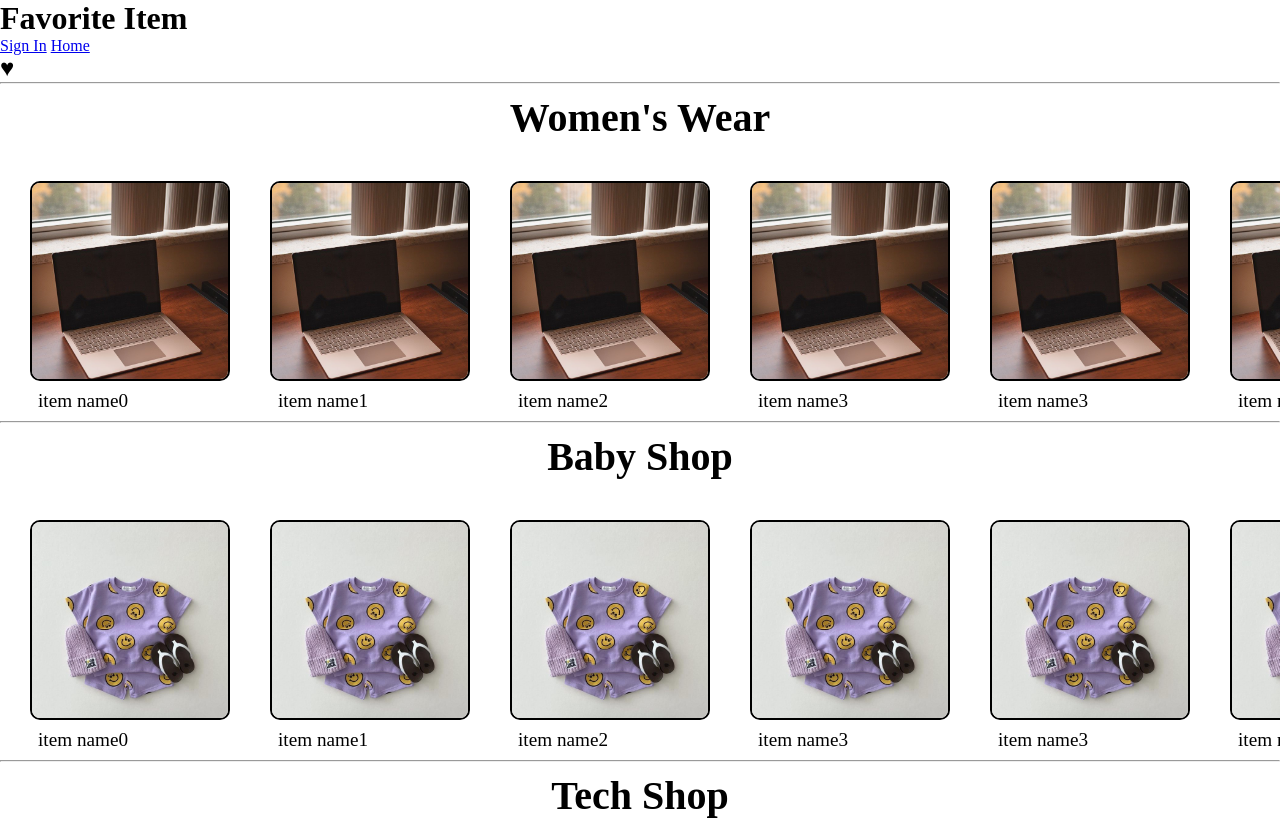
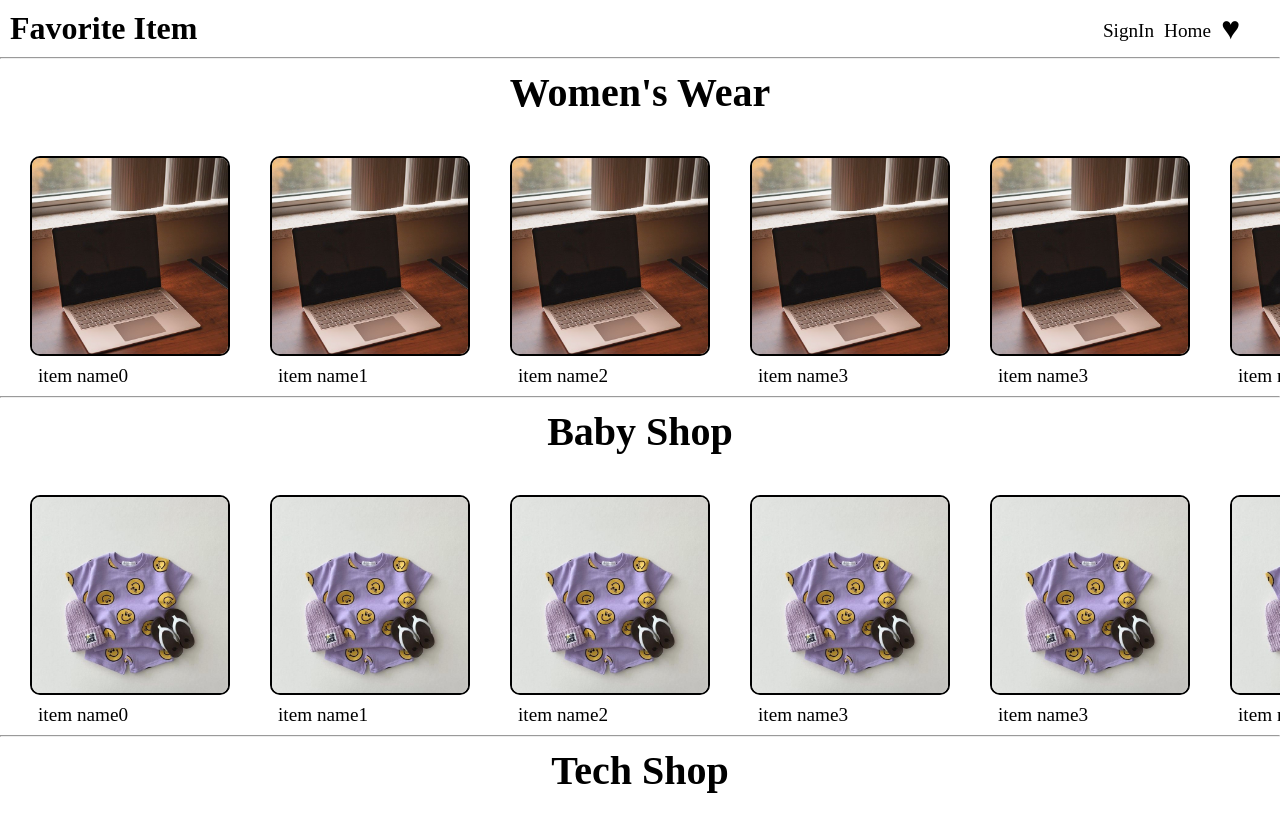
Before and after one commit to Ali-ElMowed/favorire-item-frontend-electronjs, a website: page index.html in a window 1280 px wide. Shown: the top 822 px of the page. Drawn offline with Linux system fonts and the light colour scheme.

Commit message:
Styled the header section of the landing page

```diff
--- a/index.html
+++ b/index.html
@@ -16,9 +16,9 @@
   <div class="header">
     <h1>Favorite Item</h1>
     <div class="left-side-header">
-      <a href="signin.html">Sign In</a>
+      <a href="signin.html">SignIn</a>
       <a href="index.html">Home</a>
-      <h2>&#9829</h2>
+      <a href="favorites.html" id="favorite-nav">&#9829</a>
     </div>
   </div>
   <hr>
--- a/styles.css
+++ b/styles.css
@@ -2,6 +2,30 @@
     padding: 0;
     margin: 0;
     box-sizing: border-box;
+}
+
+.header{
+    display: flex;
+    justify-content: space-between;
+    margin: 10px;
+}
+
+.left-side-header{
+    display: flex;
+    justify-content: space-between;
+    margin-right: 20px;
+}
+.left-side-header a{
+
+    margin-right: 10px;
+    padding-top: 10px;
+    text-decoration: none;
+    font-size: 1.2rem;
+    color: black;
+}
+#favorite-nav {
+    padding-top: 0;
+    font-size: 32px;
 }
 
 .category-brief{
```
